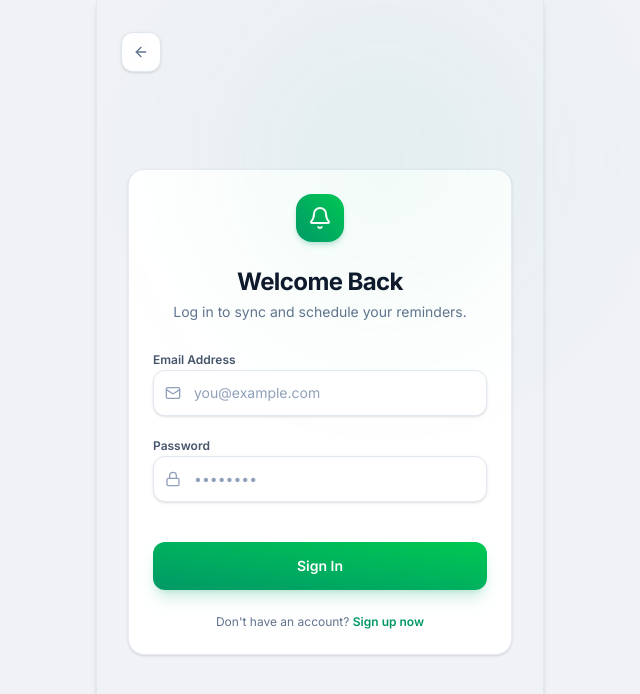
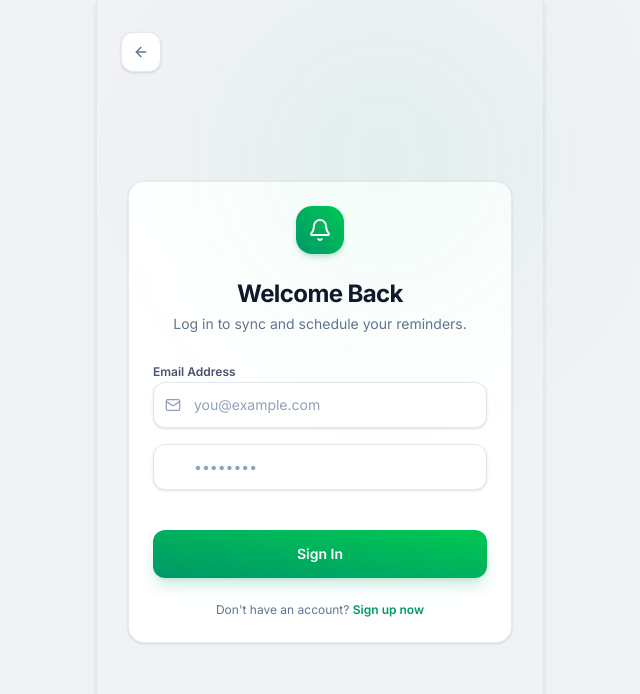
Before and after one commit to adityasing9/Smart-Reminder-PWA, a Next.js app in the folder frontend/: page /login in a window 1280 px wide. Shown: the top 694 px of the page, without its empty margins (320-960 px from the left). Built offline with nearby package versions, Linux system fonts and the light colour scheme; no server answers.

Commit message:
fix password input

```diff
--- a/frontend/src/app/login/page.tsx
+++ b/frontend/src/app/login/page.tsx
@@ -93,6 +93,7 @@ export default function LoginPage() {
                 <input
                   type="email"
                   id="email"
+                  autoComplete="username"
                   value={email}
                   onChange={(e) => setEmail(e.target.value)}
                   placeholder="you@example.com"
@@ -102,14 +103,6 @@ export default function LoginPage() {
               </div>
             </div>
 
-            <div className="space-y-1.5">
-              <label htmlFor="password" className="text-xs font-semibold text-slate-600">
-                Password
-              </label>
-              <div className="relative">
-                <span className="absolute inset-y-0 left-0 flex items-center pl-3 text-slate-400">
-                  <Lock className="h-4 w-4" />
-                </span>
             <input
               type="password"
               id="password"
@@ -120,9 +113,6 @@ export default function LoginPage() {
               disabled={isLoading}
               className="w-full rounded-xl border border-slate-200 bg-white pl-10 pr-4 py-3 text-sm text-slate-800 placeholder-slate-400 shadow-sm transition-all focus:border-emerald-500 focus:outline-none focus:ring-1 focus:ring-emerald-500 disabled:opacity-50"
             />
-              </div>
-            </div>
-
             <button
               type="submit"
               disabled={isLoading}
```
Lines whose indentation alone changed are shown as unchanged.
